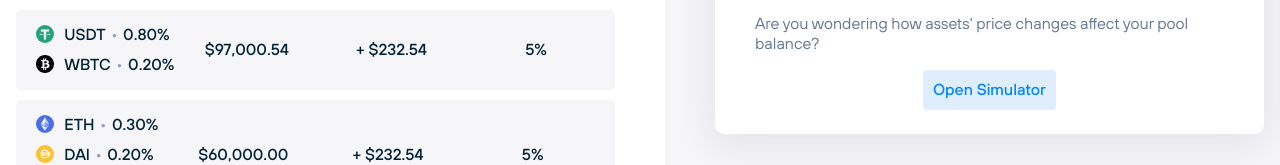
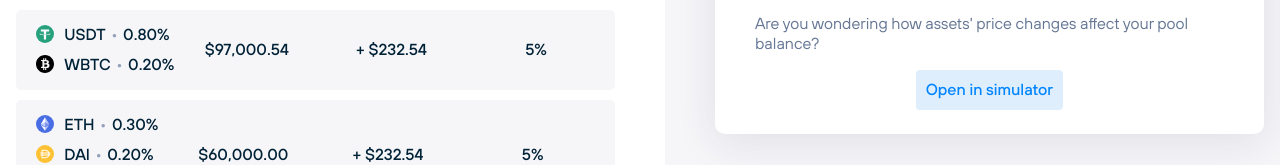
Before and after one commit to croco-finance/frontend, a React (Create React App) app: page /dashboard/1 in a window 1280 px wide. Shown: the part 509-674 px from the top of the page. Built offline with nearby package versions, Linux system fonts and the light colour scheme.

Commit message:
chore: cleanup

```diff
--- a/src/views/dashboard/components/CardInfo/CardOverview/index.tsx
+++ b/src/views/dashboard/components/CardInfo/CardOverview/index.tsx
@@ -159,14 +159,13 @@ const CardOverview = ({}: Props) => {
     let averageFeeGains;
     if (selectedPoolId === 'all') {
         averageFeeGains = pool.averageDailyFeesUSD;
-        console.log('averageFeeGains', averageFeeGains);
     } else {
         averageFeeGains = getDailyAverageFeeGains(start, end, feesUSD);
     }
 
     const daysLefStaking = Math.abs(Math.ceil(dexReturnUSD / averageFeeGains));
+    console.log('daysLefStaking', daysLefStaking);
 
-    // getPoolsSummaryObject();
     return (
         <Wrapper>
             <SwitchWrapper>
--- a/src/views/dashboard/components/CardInfo/index.tsx
+++ b/src/views/dashboard/components/CardInfo/index.tsx
@@ -83,7 +83,7 @@ const CardInfo = ({ address }: Props) => {
                             pathname: `/simulator/${address}/${selectedPoolId}`,
                         }}
                     >
-                        Open Simulator
+                        Open in simulator
                     </StyledLink>
                 </SimulatorButtonWrapper>
             </Wrapper>
--- a/src/views/dashboard/components/LeftContainer/SummaryList/index.tsx
+++ b/src/views/dashboard/components/LeftContainer/SummaryList/index.tsx
@@ -46,7 +46,6 @@ const SummaryList = ({}: Props) => {
     const exchangeToPoolMapping = useSelector(state => state.exchangeToPoolMapping);
 
     const poolsSummaryInfo: any = getPoolsSummaryObject(allPools);
-    console.log('poolsSummaryInfo', poolsSummaryInfo);
 
     return (
         <Wrapper>
--- a/src/views/simulator/components/CardInfo/CardOverview/index.tsx
+++ b/src/views/simulator/components/CardInfo/CardOverview/index.tsx
@@ -217,7 +217,7 @@ const CardOverview = ({}: Props) => {
                         />
                     </DaysLeftGridWrapper>
                     <DaysLeftNote>
-                        <b>*</b> According to the current trading volume and your pool share
+                        <b>*</b> According to your average trading fee gains
                     </DaysLeftNote>
                 </DaysLeftWrapper>
             </GrayBox>
--- a/src/views/simulator/components/LeftContainer/SimulationBox/PriceChangeRow/index.tsx
+++ b/src/views/simulator/components/LeftContainer/SimulationBox/PriceChangeRow/index.tsx
@@ -1,13 +1,7 @@
 import React, { useState, useEffect } from 'react';
 import styled, { css } from 'styled-components';
 import { colors, variables } from '../../../../../../config';
-import {
-    TokenLogo,
-    FiatAmount,
-    GrayBox,
-    Input,
-    MaterialSlider,
-} from '../../../../../../components/ui';
+import { Input, MaterialSlider } from '../../../../../../components/ui';
 
 const rightAlignedStyles = css`
     text-align: right;
@@ -70,12 +64,11 @@ interface Props {
 }
 
 const PriceChangeRow = ({
-    // set default values
     firstColumn,
     fourthColumn,
-    color = 'light',
     onSliderChange,
     defaultSliderValue = 1,
+    color = 'light',
 }: Props) => {
     const [sliderMidValue, setSliderMidValue] = useState(defaultSliderValue);
     const [sliderValue, setSliderValue] = useState(defaultSliderValue);
@@ -125,7 +118,7 @@ const PriceChangeRow = ({
                         value={sliderValue}
                         onChange={(event, newValue) => handleSliderChange(newValue)}
                     />
-                    <SliderRightLabel>2x</SliderRightLabel>
+                    <SliderRightLabel>{sliderMidValue * 2}x</SliderRightLabel>
                 </SliderWrapper>
             </Col>
             <Col textAlign="right" color={'light'}>
```
